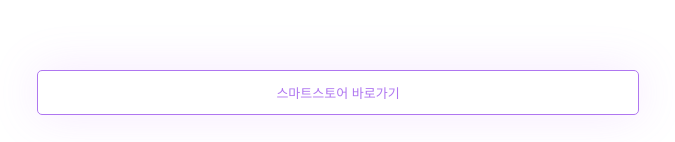
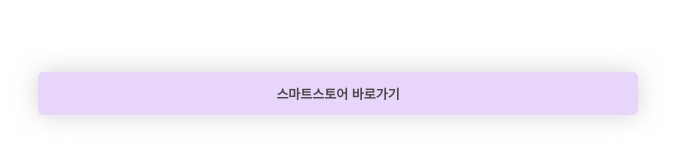
Before and after one commit to lee-seohyeon/tryc-mvp05, a plain HTML site: page index.html in a window 1280 px wide. Shown: the part 655-797 px from the top of the page, without its empty margins (302-977 px from the left). Drawn offline with Linux system fonts and the light colour scheme; a web font is replaced by a local one.

Commit message:
style bt

```diff
--- a/css/index.css
+++ b/css/index.css
@@ -21,10 +21,11 @@
 	bottom: 30px;
 	left: 50%;
 	transform: translateX(-50%);
-	background: #ffffff;
-	border: 1.2px solid #AF76F0;
-	box-shadow: 0px 0px 48px rgba(198, 120, 255, 0.16);
-	color: #AF76F0;
+	background: #E7D5FA;
+	/* border: 1.2px solid #AF76F0; */
+	/* box-shadow: 0px 0px 48px rgba(198, 120, 255, 0.16); */
+    box-shadow: 0px 0px 25px 0px rgba(173, 172, 172, 0.50);
+	color: #494949;
 	padding: 12px 0px;
 	text-decoration: none;
 	border-radius: 5px;
@@ -32,7 +33,7 @@
 	font-size: 13px;
 	width: 90%;
 	max-width: 600px;
-	font-weight: 400;
+	font-weight: 600;
 }
 
 .cta-button-box{
```
Also changed, not shown: 1 other file.
